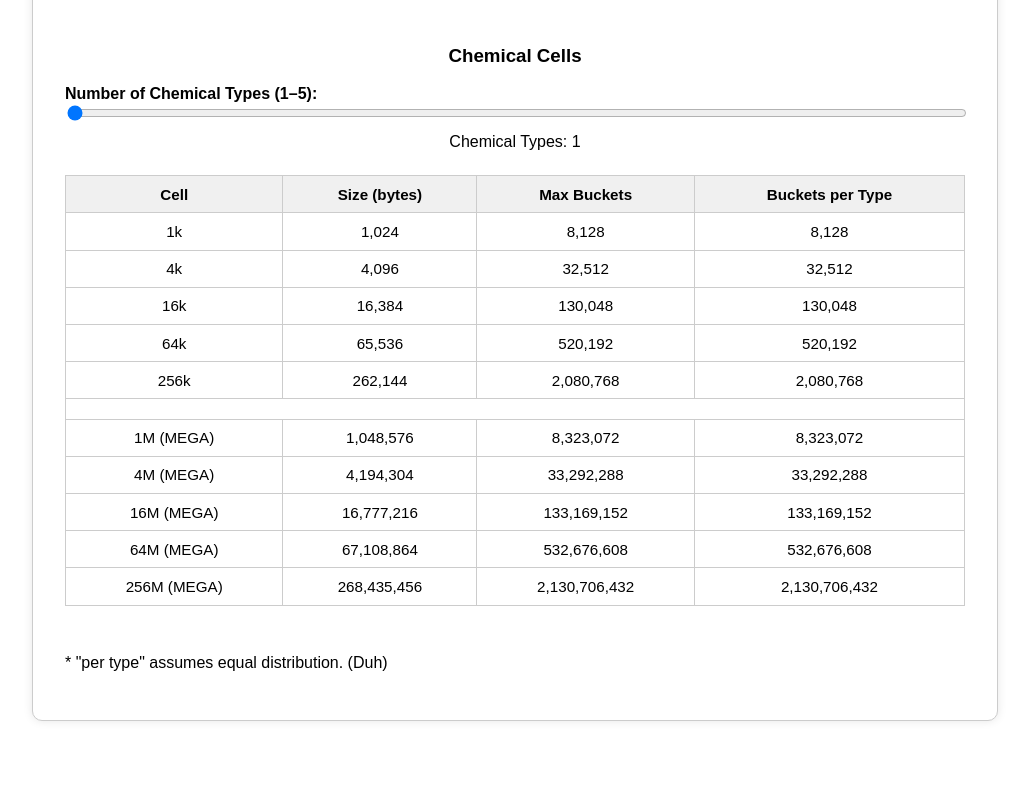
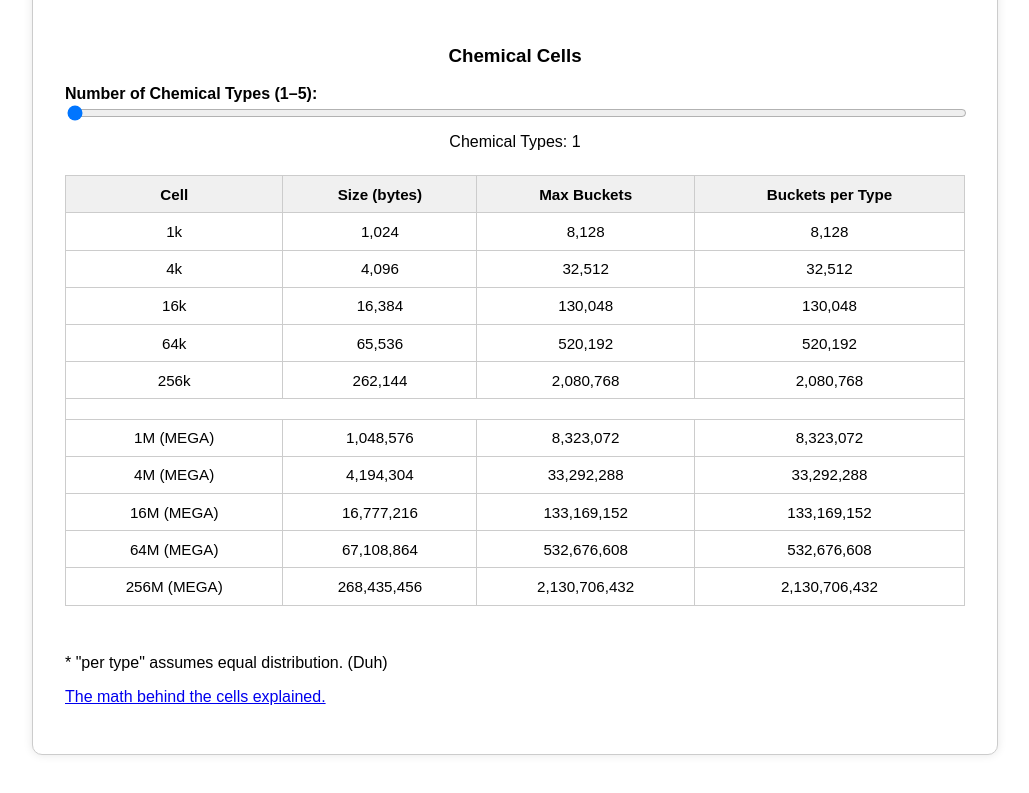
Before and after one commit to jinks/ae2calculator, a plain HTML site: page index.html in a window 1280 px wide. Shown: the part 1363-2156 px from the top of the page, without its empty margins (125-1154 px from the left). Before the commit the page ends 2124 px from the top, so only its background shows below. Drawn offline with Linux system fonts and the light colour scheme.

Commit message:
Add link to AE2 cell guide

```diff
--- a/index.html
+++ b/index.html
@@ -181,6 +181,7 @@
     </div>
 
     <p> * "per type" assumes equal distribution. (Duh) </p>
+    <p> <a href="https://guide.appliedenergistics.org/1.21/ae2-mechanics/bytes-and-types">The math behind the cells explained.</a>
 
   <script>
     const cells = [
```
Also changed, not shown: 1 other file.
